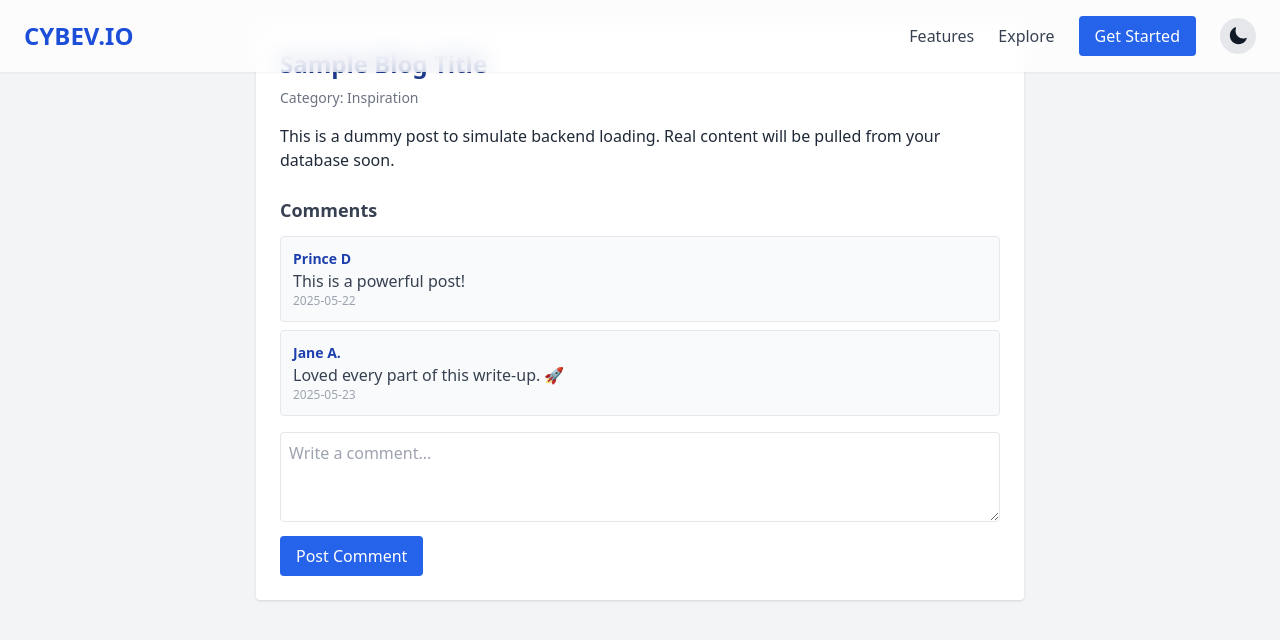
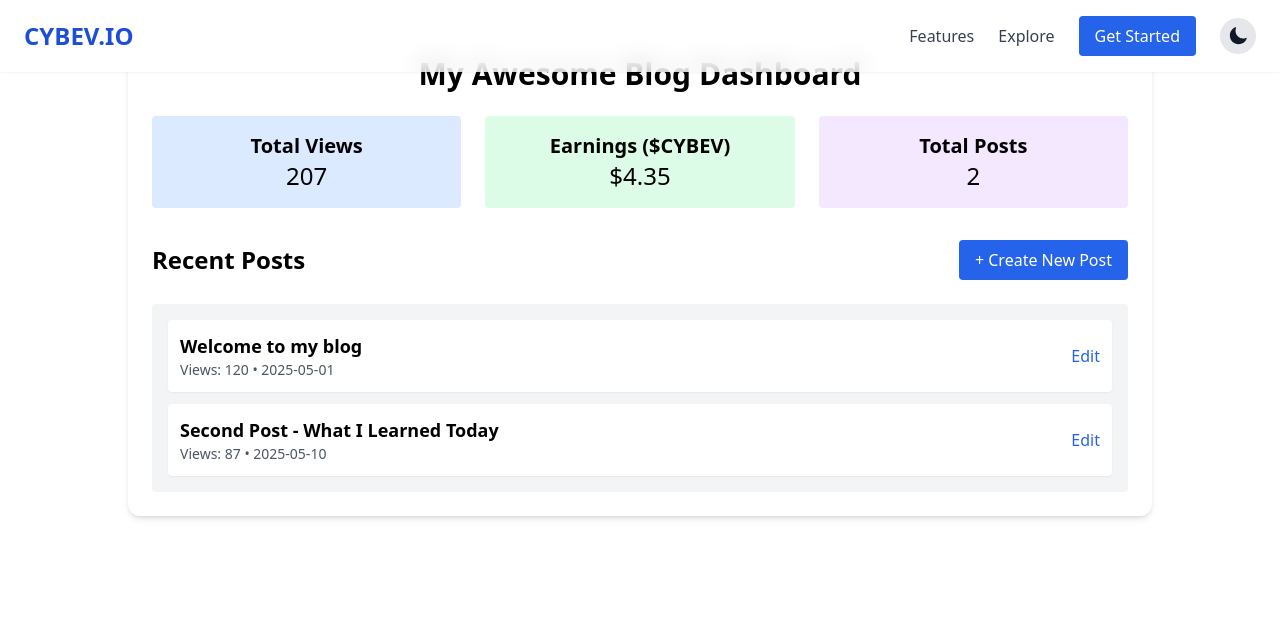
Before and after one commit to cybev1/cybev-frontend, a Next.js app: page /blog/dashboard in a window 1280 px wide. Shown: the top 640 px of the page. Built offline with nearby package versions, Linux system fonts and the light colour scheme.

Commit message:
Add files via upload

```diff
--- /dev/null
+++ b/pages/blog/dashboard.jsx
@@ -0,0 +1,81 @@
+
+import React, { useEffect, useState } from 'react';
+import Link from 'next/link';
+import axios from 'axios';
+
+export default function BlogDashboard() {
+  const [blogData, setBlogData] = useState({
+    blogName: 'My Awesome Blog',
+    posts: [],
+    views: 0,
+    earnings: 0,
+  });
+
+  useEffect(() => {
+    // Simulate fetching blog dashboard data
+    async function fetchData() {
+      // Replace with real API call
+      const mockPosts = [
+        { id: 1, title: 'Welcome to my blog', views: 120, createdAt: '2025-05-01' },
+        { id: 2, title: 'Second Post - What I Learned Today', views: 87, createdAt: '2025-05-10' }
+      ];
+      setBlogData((prev) => ({
+        ...prev,
+        posts: mockPosts,
+        views: 207,
+        earnings: 4.35,
+      }));
+    }
+    fetchData();
+  }, []);
+
+  return (
+    <div className="p-6 max-w-5xl mx-auto mt-8 bg-white dark:bg-gray-900 rounded-xl shadow-md">
+      <h1 className="text-3xl font-bold mb-6 text-center">{blogData.blogName} Dashboard</h1>
+
+      <div className="grid grid-cols-1 sm:grid-cols-3 gap-6 mb-8 text-center">
+        <div className="bg-blue-100 dark:bg-blue-900 p-4 rounded">
+          <h2 className="text-xl font-semibold">Total Views</h2>
+          <p className="text-2xl">{blogData.views}</p>
+        </div>
+        <div className="bg-green-100 dark:bg-green-900 p-4 rounded">
+          <h2 className="text-xl font-semibold">Earnings ($CYBEV)</h2>
+          <p className="text-2xl">${blogData.earnings.toFixed(2)}</p>
+        </div>
+        <div className="bg-purple-100 dark:bg-purple-900 p-4 rounded">
+          <h2 className="text-xl font-semibold">Total Posts</h2>
+          <p className="text-2xl">{blogData.posts.length}</p>
+        </div>
+      </div>
+
+      <div className="mb-6 flex justify-between items-center">
+        <h2 className="text-2xl font-semibold">Recent Posts</h2>
+        <Link href="/blog/create">
+          <button className="bg-blue-600 text-white px-4 py-2 rounded hover:bg-blue-700 transition">
+            + Create New Post
+          </button>
+        </Link>
+      </div>
+
+      <div className="bg-gray-100 dark:bg-gray-800 p-4 rounded">
+        {blogData.posts.length === 0 ? (
+          <p>No posts yet. Create your first one!</p>
+        ) : (
+          <ul className="space-y-3">
+            {blogData.posts.map((post) => (
+              <li key={post.id} className="p-3 bg-white dark:bg-gray-700 rounded shadow-sm flex justify-between items-center">
+                <div>
+                  <h3 className="text-lg font-semibold">{post.title}</h3>
+                  <p className="text-sm text-gray-600 dark:text-gray-300">Views: {post.views} • {post.createdAt}</p>
+                </div>
+                <Link href={`/blog/edit/${post.id}`}>
+                  <button className="text-blue-600 hover:underline">Edit</button>
+                </Link>
+              </li>
+            ))}
+          </ul>
+        )}
+      </div>
+    </div>
+  );
+}
```
